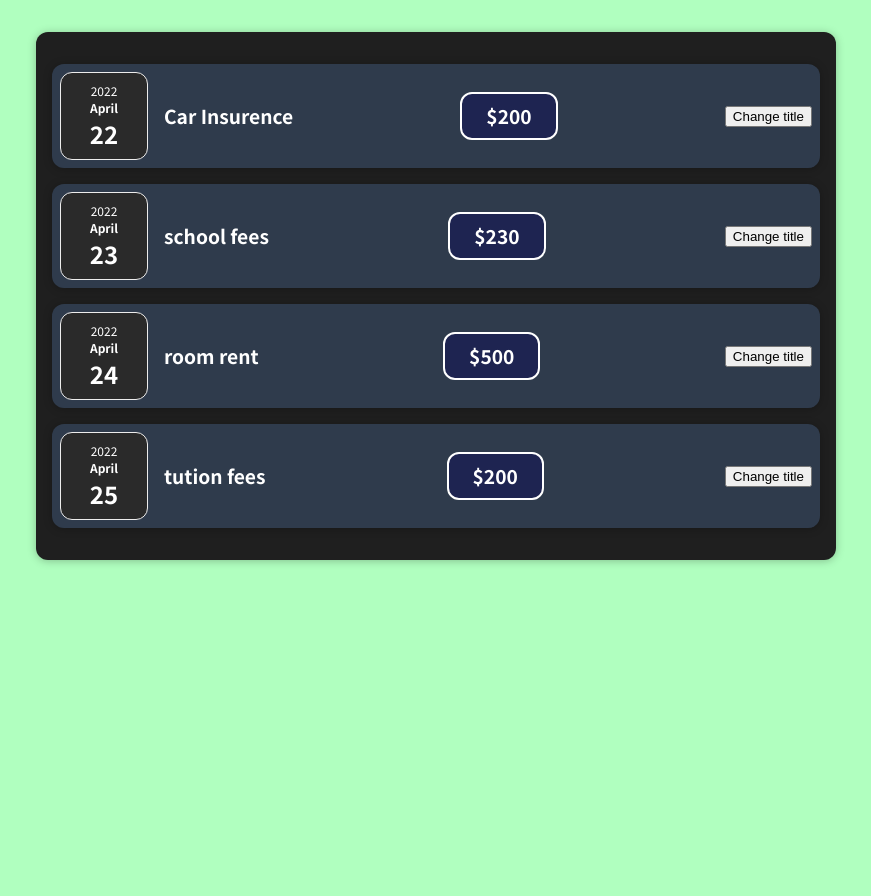
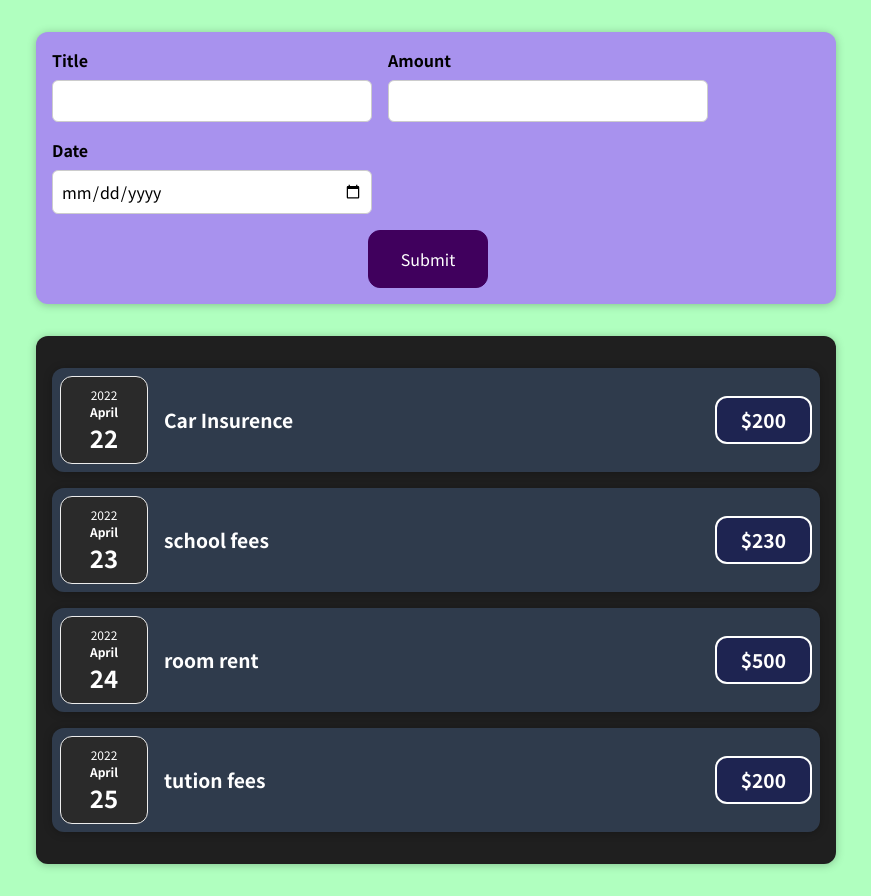
Before and after one commit to srikanthsoft2001/expense_tracker_application, a React (Create React App) app: page / in a window 1280 px wide. Shown: the whole page, without its empty margins (204-1075 px from the left). Before the commit the page ends 800 px from the top, so only its background shows below. Built offline with nearby package versions, Linux system fonts and the light colour scheme; the HTML template or start-up script is replaced by a standard one.

Commit message:
lect - 14 multiple states in react

```diff
--- a/src/App.js
+++ b/src/App.js
@@ -1,6 +1,7 @@
 // import the component before using it
 // import ExpenseItem from "./components/ExpenseItem.js";
 import Expenses from "./components/Expenses/Expenses.js";
+import NewExpense  from "./components/NewExpense/NewExpense.js";
 
 const App = () => {
   const expenses = [
@@ -32,6 +33,7 @@
 
   return (
     <div className="app-container">
+      <NewExpense />
       <Expenses item={expenses} />
     </div>
   );
--- a/src/components/Expenses/ExpenseItem.js
+++ b/src/components/Expenses/ExpenseItem.js
@@ -6,20 +6,26 @@
 import Card from "../UI/Card.js";
 
 const ExpenseItem = (props) => {
-  const [title, setTitle] = useState(props.title);
+  // const [newTitle, setNewTitle] = useState("");
+  // const [title, setTitle] = useState(props.title);
 
-  const clickHandler = () => {
-    setTitle("New Title");
-    // alert("clicked!");
-  };
+  // const changeHandler = (event) => {
+  //   setNewTitle(event.target.value);
+  // };
+
+  // const clickHandler = () => {
+  //   setTitle(newTitle);
+  //   // alert("clicked!");
+  // };
 
   return (
     <Card className="expense-item">
       <ExpenseDate date={props.date} />
       <div className="expense-item__description">
-        <div>{title}</div>
+        <div>{props.title}</div>
         <div className="expense-item__price">${props.amount}</div>
-        <button onClick={clickHandler}>Change title</button>
+        {/* <input type="text" value={newTitle} onChange={changeHandler} />
+        <button onClick={clickHandler}>Change title</button> */}
       </div>
     </Card>
   );
--- /dev/null
+++ b/src/components/NewExpense/ExpenseForm.css
@@ -0,0 +1,26 @@
+.new-expense__controls {
+  display: flex;
+  flex-wrap: wrap;
+  gap: 1rem;
+  margin-bottom: 1rem;
+  text-align: left;
+}
+
+.new-expense__control label {
+  font-weight: bold;
+  margin-bottom: 0.5rem;
+  display: block;
+}
+
+.new-expense__control input {
+  font: inherit;
+  padding: 0.5rem;
+  border-radius: 6px;
+  border: 1px solid #ccc;
+  width: 20rem;
+  max-width: 100%;
+}
+
+.new-expense__actions {
+  text-align: right;
+}
--- /dev/null
+++ b/src/components/NewExpense/ExpenseForm.js
@@ -0,0 +1,53 @@
+import React, { useState } from "react";
+import "./ExpenseForm.css";
+
+const ExpenseForm = () => {
+  // to change the variable use useState
+  const [enteredTitle, setEnteredTitle] = useState("");
+  const [enteredAmount, setEnteredAmount] = useState("");
+  const [enteredDate, setEnteredDate] = useState("");
+
+  const titleChangeHandler = (event) => {
+    setEnteredTitle(event.target.value);
+  };
+  const amountChangeHandler = (event) => {
+    setEnteredAmount(event.target.value);
+  };
+  const dateChangeHandler = (event) => {
+    setEnteredDate(event.target.value);
+  };
+
+  return (
+    <form>
+      <div className="new-expense__controls">
+        <div className="new-expense__control">
+          <label>Title</label>
+          <input
+            type="text"
+            onChange={titleChangeHandler}
+            value={enteredTitle}
+          />
+        </div>
+        <div className="new-expense__control">
+          <label>Amount</label>
+          <input
+            type="number"
+            min="0.01"
+            step="0.01"
+            onChange={amountChangeHandler}
+            value={enteredAmount}
+          />
+        </div>
+        <div className="new-expense__control">
+          <label>Date</label>
+          <input type="date" onChange={dateChangeHandler} value={enteredDate} />
+        </div>
+      </div>
+      <button className="new-expense__action" type="submit">
+        Submit
+      </button>
+    </form>
+  );
+};
+
+export default ExpenseForm;
--- /dev/null
+++ b/src/components/NewExpense/NewExpense.css
@@ -0,0 +1,35 @@
+.new-expense {
+  background-color: #a892ee;
+  padding: 1rem;
+  margin: 2rem auto;
+  width: 50rem;
+  max-width: 95%;
+  border-radius: 12px;
+  text-align: center;
+  box-shadow: 0 1px 8px rgba(0, 0, 0, 0.25);
+}
+.new-expense button {
+  font: inherit;
+  cursor: pointer;
+  padding: 1rem 2rem;
+  border: 1px solid #40005d;
+  background-color: #40005d;
+  color: white;
+  border-radius: 12px;
+  margin-right: 1rem;
+}
+.new-expense button:hover,
+.new-expense button:active {
+  background-color: #510674;
+  border-color: #510674;
+}
+
+.new-expense button.alternative {
+  color: #220131;
+  border-color: transparent;
+  background-color: transparent;
+}
+.new-expense button.alternative:hover,
+.new-expense button.alternative:active {
+  background-color: #ddb3f8;
+}
--- /dev/null
+++ b/src/components/NewExpense/NewExpense.js
@@ -0,0 +1,12 @@
+import React from "react";
+import "./NewExpense.css";
+import ExpenseForm from "./ExpenseForm";
+
+const NewExpense = () => {
+  return (
+    <div className="new-expense">
+      <ExpenseForm />
+    </div>
+  );
+};
+export default NewExpense;
```
